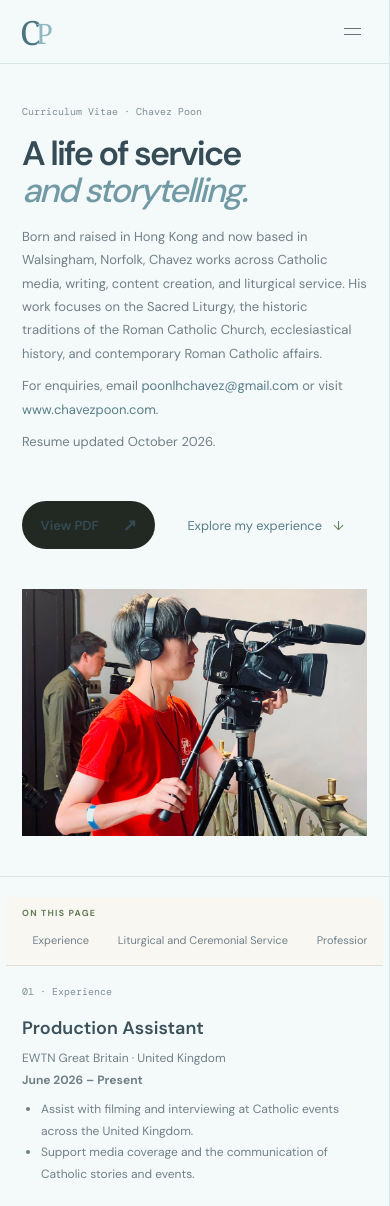
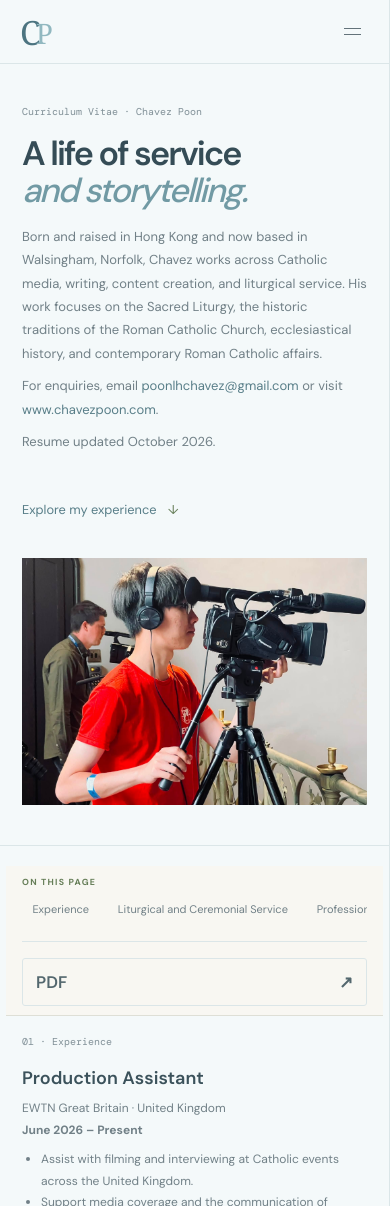
Before and after one commit to poonlonghei/poonlonghei.github.io, a Next.js app: page /resume in a window 390 px wide. Shown: the top 1206 px of the page. Built offline with nearby package versions, Linux system fonts and the light colour scheme; a web font is replaced by a local one.

Commit message:
Fixed bugs

```diff
--- a/app/resume/page.tsx
+++ b/app/resume/page.tsx
@@ -22,14 +22,6 @@ export default function ResumePage() {
               className="resume-hero-intro"
             />
             <div className="resume-hero-actions">
-              <a
-                className="button button-dark"
-                href="/resume.pdf"
-                target="_blank"
-                rel="noreferrer"
-              >
-                View PDF <span aria-hidden="true">↗</span>
-              </a>
               <a className="resume-scroll-cue" href="#resume-content">
                 Explore my experience <span aria-hidden="true">↓</span>
               </a>
@@ -56,6 +48,16 @@ export default function ResumePage() {
                 </a>
               ))}
             </nav>
+            <div className="resume-sidebar-actions">
+              <a
+                className="button button-dark resume-pdf-button"
+                href="/resume/file.pdf"
+                target="_blank"
+                rel="noreferrer"
+              >
+                <span>PDF</span> <span aria-hidden="true">↗</span>
+              </a>
+            </div>
           </aside>
 
           <div className="resume-sections">
--- a/scripts/generate-resume-pdf.mjs
+++ b/scripts/generate-resume-pdf.mjs
@@ -1,5 +1,5 @@
 import { spawn } from 'node:child_process';
-import { writeFile } from 'node:fs/promises';
+import { mkdir, writeFile } from 'node:fs/promises';
 import puppeteer from 'puppeteer';
 
 const PORT = 4173;
@@ -53,6 +53,8 @@ try {
     printBackground: true,
     margin: { top: '12mm', bottom: '12mm', left: '12mm', right: '12mm' },
   });
+  await mkdir(`${outputDirectory}/resume`, { recursive: true });
+  await writeFile(`${outputDirectory}/resume/file.pdf`, pdf);
   await writeFile(`${outputDirectory}/resume.pdf`, pdf);
 } finally {
   if (browser) {
--- a/src/styles/english.css
+++ b/src/styles/english.css
@@ -1402,6 +1402,29 @@
   color: #457986;
 }
 
+.english-content .resume-sidebar-actions {
+  margin-top: 24px;
+  padding-top: 20px;
+  border-top: 1px solid var(--english-line);
+}
+
+.english-content .resume-pdf-button {
+  width: 100%;
+  justify-content: space-between;
+  gap: 12px;
+  padding: 10px 13px;
+  border: 1px solid var(--english-line);
+  border-radius: 3px;
+  background: transparent;
+  color: #53676e;
+  font-size: 11px;
+}
+
+.english-content .resume-pdf-button:hover {
+  background: #edf5f6;
+  color: #457986;
+}
+
 .english-content .resume-block {
   border-color: var(--english-line);
 }
@@ -1508,6 +1531,13 @@
     display: flex;
     align-items: center;
     gap: 15px;
+  }
+
+  .english-content .resume-sidebar-actions {
+    flex: none;
+    margin-top: 0;
+    padding-top: 0;
+    border-top: 0;
   }
 }
 
@@ -1768,6 +1798,12 @@
     overflow: hidden;
   }
 
+  .english-content .resume-sidebar-actions {
+    margin-top: 16px;
+    padding-top: 16px;
+    border-top: 1px solid var(--english-line);
+  }
+
   .english-content .resume-sidebar nav {
     display: flex;
     gap: 8px;
```
Also changed, not shown: 1 other file (tests, documents, lock files or other folders).
